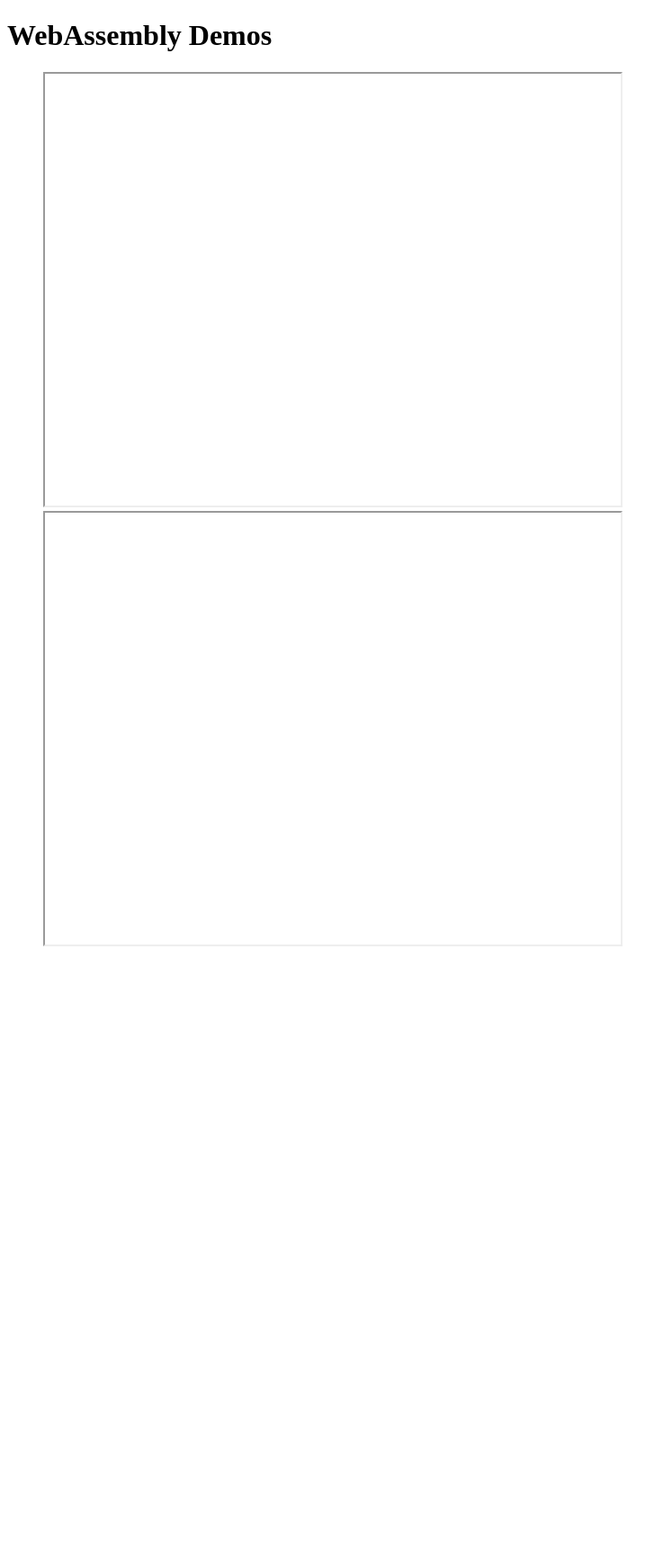
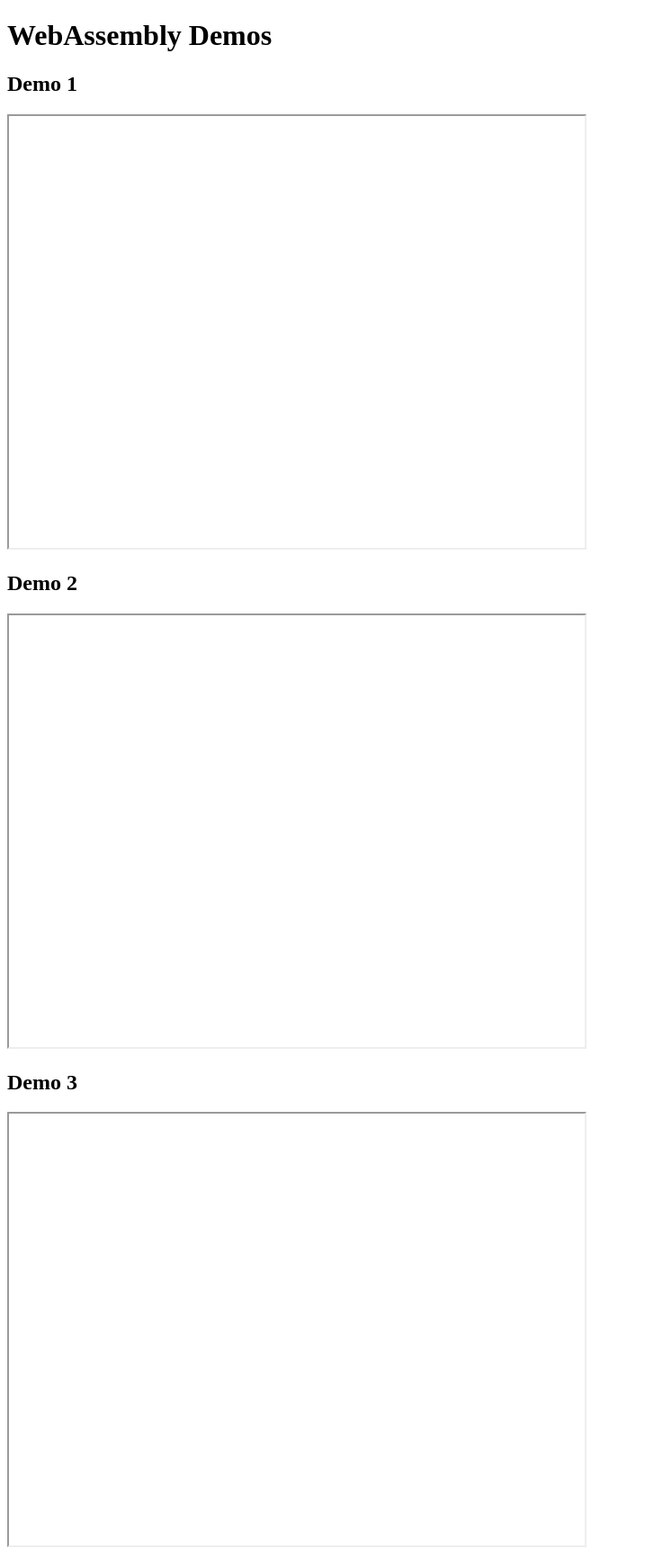
Before and after one commit to atsuya-matsutomo/250206game, a plain HTML site: page docs/index.html in a window 1280 px wide. Shown: the whole page at 90% size, without its empty margins (0-747 px from the left). Before the commit the page ends 1072 px from the top, so only its background shows below. Drawn offline with Linux system fonts and the light colour scheme; no server answers.

Commit message:
add main3.html

```diff
--- a/docs/index.html
+++ b/docs/index.html
@@ -6,9 +6,17 @@
     </head>
     <body>
         <h1>WebAssembly Demos</h1>
-    <ul>
+        <div>
+            <h2>Demo 1</h2>
             <iframe src="main1.html" width="640" height="480"></iframe>
+        </div>
+        <div>
+            <h2>Demo 2</h2>
             <iframe src="main2.html" width="640" height="480"></iframe>
-    </ul>
+        </div>
+        <div>
+            <h2>Demo 3</h2>
+            <iframe src="main3.html" width="640" height="480"></iframe>
+        </div>
     </body>
 </html>
--- /dev/null
+++ b/docs/main3.html
@@ -0,0 +1,8 @@
+<!DOCTYPE html>
+<script src="wasm_exec.js"></script>
+<script>
+    const go = new Go();
+    WebAssembly.instantiateStreaming(fetch("main3.wasm"), go.importObject).then(result => {
+        go.run(result.instance);
+    });
+</script>
```
Also changed, not shown: 1 other file. Lines whose indentation alone changed are shown as unchanged.
